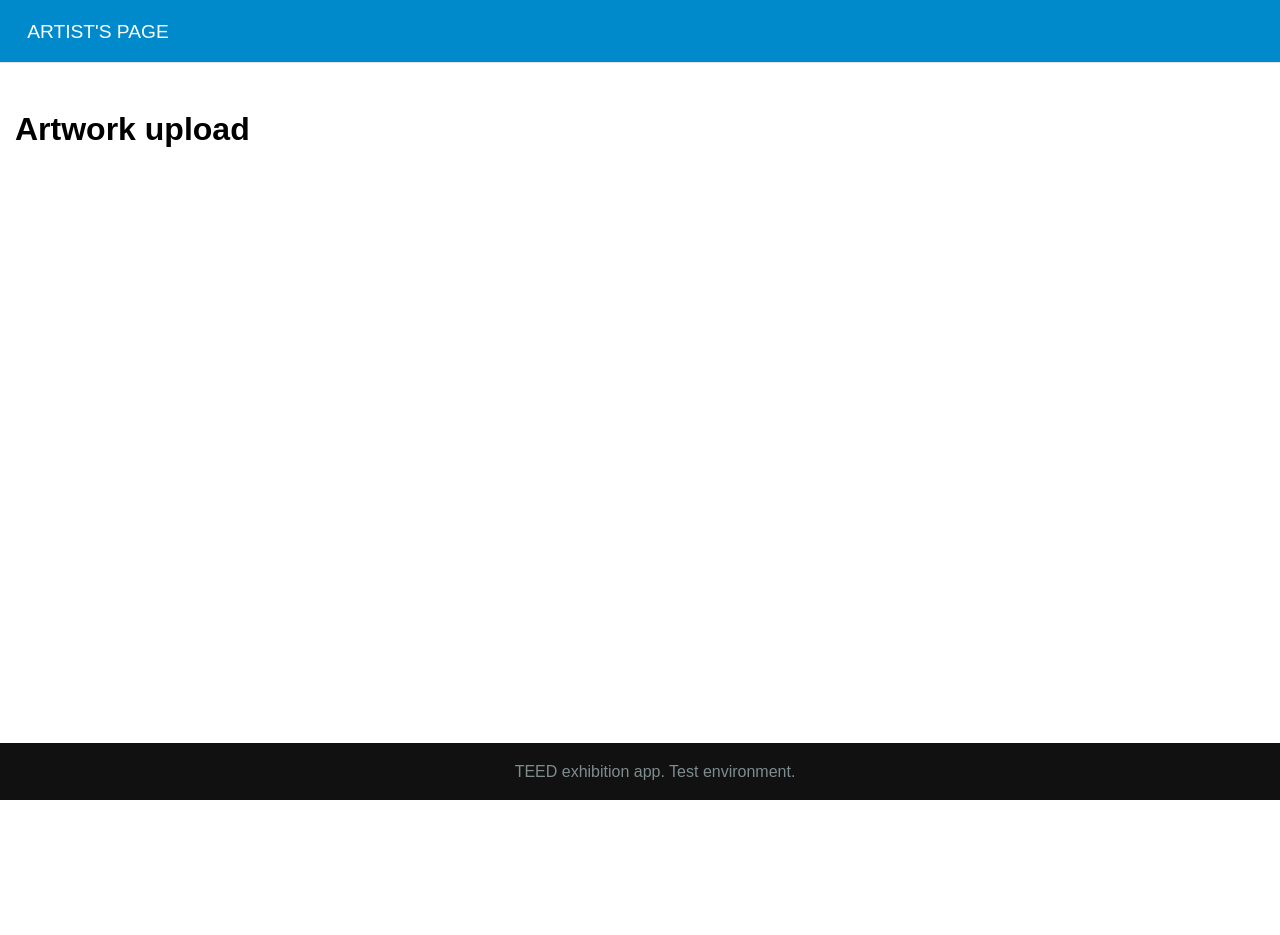
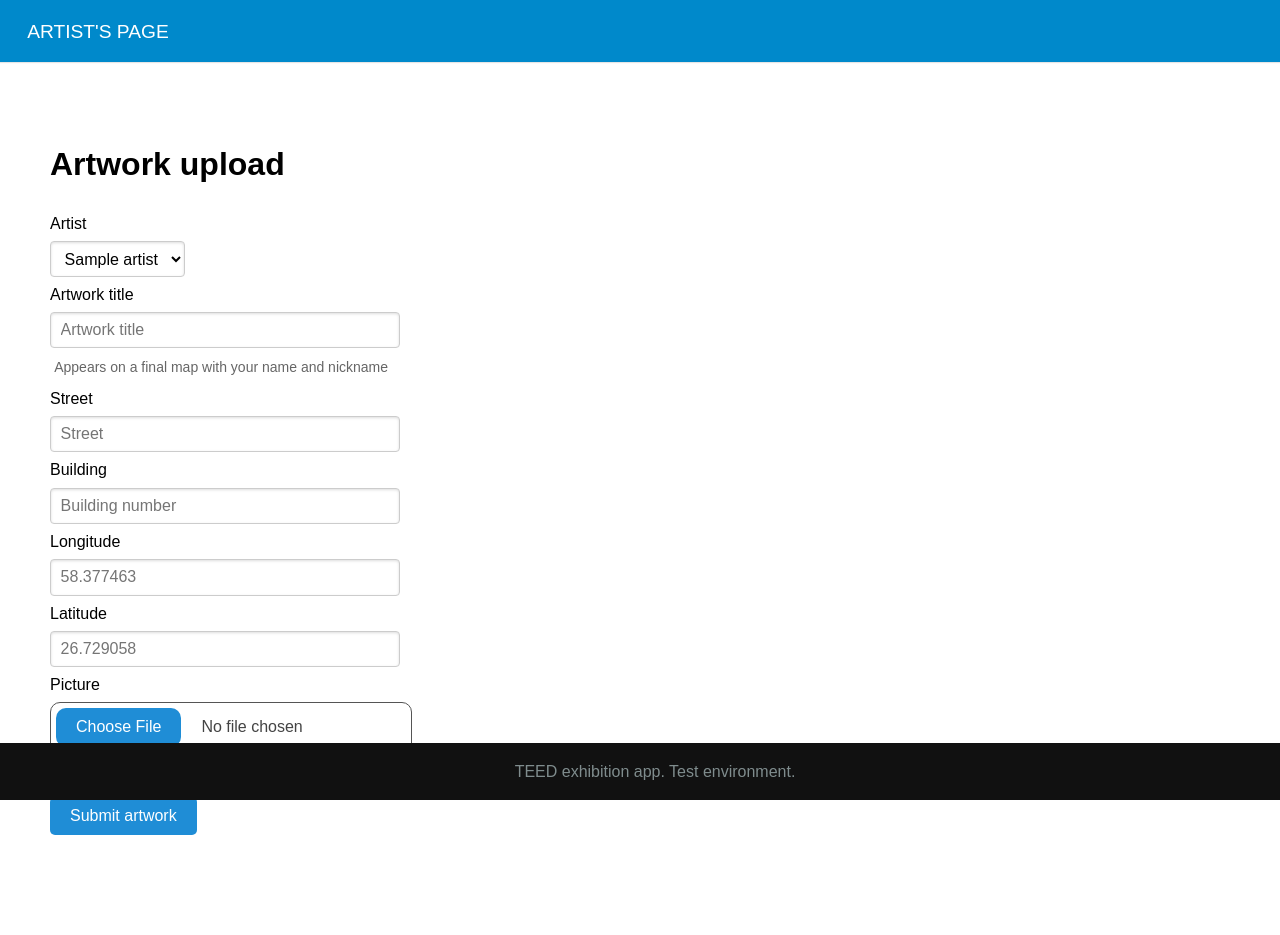
Before and after one commit to c0chonnet/teed, a Flask app: template templates/upload.html in a window 1280 px wide. Before the commit the page ends 800 px from the top, so only its background shows below. Run offline with Flask 3, Linux system fonts and the light colour scheme; the template is opened without the code that fills it: most values are stand-ins (such as "Sample title", 1, 10 or a date in 2020); some libraries are stand-ins or nearby versions; some web fonts are replaced.

Commit message:
Artist's page: upload work

```diff
--- a/app.py
+++ b/app.py
@@ -1,6 +1,40 @@
-from flask import Flask, render_template
+from flask import Flask, render_template, request, redirect, url_for
+import os
+from sqlalchemy import create_engine, MetaData, Table, sql
+import sshtunnel
+from dotenv import load_dotenv
 
 app = Flask(__name__)
+
+load_dotenv()
+sshtunnel.SSH_TIMEOUT = 5.0
+sshtunnel.TUNNEL_TIMEOUT = 5.0
+tunnel = sshtunnel.SSHTunnelForwarder(
+            (os.environ['PA_SSH'], 22),
+            ssh_username=os.environ['PA_USER'],
+            ssh_password=os.environ['PA_PWD'],
+            remote_bind_address=(os.environ['RBA_HOST'], int(os.environ['RBA_PORT']))
+            )
+
+if os.environ['LOCAL'] == True:
+    SQLALCHEMY_DATABASE_URI = os.getenv('SQLALCHEMY_DATABASE_URI')
+    engine1 = create_engine(SQLALCHEMY_DATABASE_URI, echo=True)
+else:
+    pass
+
+class Tunneling:
+    def __enter__(self):
+        if os.environ['LOCAL'] == True:
+            self.engine = engine1
+        else:
+            tunnel.start()
+            self.engine = create_engine((os.environ['LOCALDB'] + str(tunnel.local_bind_port) + '/teed'), echo=True)
+        return self
+    def __exit__(self, exc_type, exc_val, exc_tb):
+        if os.environ['LOCAL'] == True:
+            pass
+        else:
+            tunnel.close()
 
 @app.route('/')
 def index():
@@ -16,4 +50,30 @@ def arscene():
 
 @app.route('/upload')
 def upload():
-    return render_template('upload.html')
+    with Tunneling() as t:
+        with t.engine.connect() as connection:
+            artists = connection.execute(sql.text('SELECT * FROM artists;'))
+    return render_template('upload.html', artists=artists)
+@app.route('/upload_artwork', methods=['POST','GET'])
+def upload_artwork():
+    with Tunneling() as t:
+        with t.engine.connect() as connection:
+            query = sql.text('''INSERT INTO artworks(artist_id, name, lon, lat, street, building)
+                     VALUES (:artist,:artwork_name,:lon,:lat,:street,:bld) RETURNING id''')
+            query = query.bindparams(artist=request.form['artist'],
+                                                       artwork_name=request.form['artwork-name'],
+                                                       lon=request.form['lon'],
+                                                       lat=request.form['lat'],
+                                                       street=request.form['street'],
+                                                       bld=request.form['bld'])
+            result = connection.execute(query).fetchone()
+            lastid=result.id
+            connection.commit()
+
+            files = request.files
+
+            if files['picture'].filename.rsplit('.', 1)[1].lower() in ['jpg', 'jpeg']:
+                ext = files['picture'].filename.rsplit('.', 1)[1].lower()
+                files['picture'].save(os.path.join(os.environ['UPLOAD_FOLDER'], 'pic', str(lastid) + '.' + ext))
+
+    return render_template('ok.html')
--- a/static/css/main.css
+++ b/static/css/main.css
@@ -133,16 +133,39 @@ h1, h2 {
 .pure-button {
     background-color: #1f8dd6;
     color: white;
-    padding: 0.5em 2em;
+    padding: 10px 20px;
     border-radius: 5px;
+    margin: 0 auto;
 }
 
 a.pure-button-primary {
     background: white;
     color: #1f8dd6;
-    border-radius: 5px;
+    border-radius: 10px;
     font-size: 120%;
 }
+input {
+ max-width: 100%;
+ width: 350px;
+}
+input[type=file] {
+  color: #444;
+  padding: 5px;
+  background: #fff;
+  border-radius: 10px;
+  border: 1px solid #555;
+}
+input[type=file]::file-selector-button {
+  margin-right: 20px;
+  border: none;
+  background: #1f8dd6;
+  padding: 10px 20px;
+  border-radius: 10px;
+  color: #fff;
+  cursor: pointer;
+  transition: background .2s ease-in-out;
+}
+
 
 .footer {
     background: #111;
--- a/templates/arscene.html
+++ b/templates/arscene.html
@@ -11,9 +11,11 @@
     <title>scene</title>
 </head>
 <body>
+
       <a-scene mindar-image="imageTargetSrc: {{ url_for('static', filename='ar/test/targets.mind') }};"
                vr-mode-ui="enabled: false"
                device-orientation-permission-ui="enabled: false">
+
       <a-camera position="0 0 0" look-controls="enabled: false"></a-camera>
 
       <a-entity mindar-image-target="targetIndex: 0">
@@ -21,5 +23,6 @@
       </a-entity>
 
     </a-scene>
+
 </body>
 </html>
--- a/templates/upload.html
+++ b/templates/upload.html
@@ -4,11 +4,10 @@
     <meta name="viewport" content="width=device-width, initial-scale=1">
     <meta charset="UTF-8">
     <link rel="stylesheet" href="https://cdn.jsdelivr.net/npm/purecss@3.0.0/build/pure-min.css" integrity="sha384-X38yfunGUhNzHpBaEBsWLO+A0HDYOQi8ufWDkZ0k9e0eXz/tH3II7uKZ9msv++Ls" crossorigin="anonymous">
-    <link rel="stylesheet" href="https://cdn.jsdelivr.net/npm/purecss@3.0.0/build/grids-responsive-min.css">
     <link rel="stylesheet" href="https://netdna.bootstrapcdn.com/font-awesome/4.0.3/css/font-awesome.css">
     <link href="https://fonts.cdnfonts.com/css/highway-gothic" rel="stylesheet">
     <link rel="stylesheet" href="{{ url_for('static', filename='css/main.css') }}">
-    <title>Artist's page: Artwork upload</title>
+    <title>Artist's page</title>
 </head>
 <body>
      <div class="header">
@@ -17,9 +16,40 @@
         </div>
     </div>
 
-     <div class="content-wrapper l-box" style="position:absolute; top:10%;color:black;">
+     <div style="position:absolute; top:10%;color:black;padding:50px 50px 100px 50px;">
          <h1 style="color:black;font-family:sans-serif">Artwork upload</h1>
+         <form  class="pure-form pure-form-stacked" enctype="multipart/form-data" action="/upload_artwork" method="post">
+            <fieldset>
+                <label for="artist">Artist</label>
+                    <select id="artist" name="artist" required>
+                        {% for a in artists %}
+                        <option value="{{ a.id }}">{{ a.name }}</option>
+                        {% endfor %}
+                    </select>
+                <label for="artwork-name">Artwork title</label>
+                <input type="text" id="artwork-name" name="artwork-name" placeholder="Artwork title" required/>
+                <span class="pure-form-message-inline">Appears on a final map with your name and nickname</span>
 
+                <label for="street">Street</label>
+                <input type="text" id="street" name="street" placeholder="Street" />
+
+                <label for="bld">Building</label>
+                <input type="text" id="bld" name="bld" placeholder="Building number"/>
+
+                <label for="lon">Longitude</label>
+                <input type="number" step="0.0000001" id="lon" name="lon" required placeholder="58.377463"/>
+
+                <label for="lat">Latitude</label>
+                <input type="number" step="0.0000001" id="lat" name="lat" required placeholder="26.729058"/>
+
+                <label for="picture">Picture</label>
+                <input type="file" id="picture" name="picture" accept=".jpg, .jpeg" required/>
+                <span class="pure-form-message-inline">.JPG file with an artwork which will be used for tracking and for a preview on a final map</span>
+
+                </fieldset>
+
+                <button type="submit" class="pure-button">Submit artwork</button>
+         </form>
          </div>
     <div class="footer l-box is-center">
         TEED exhibition app. Test environment.
```
Also changed, not shown: templates/ok.html (added, +30 -0 lines), static/ar/test/sg.gif (deleted), 2 other files.
